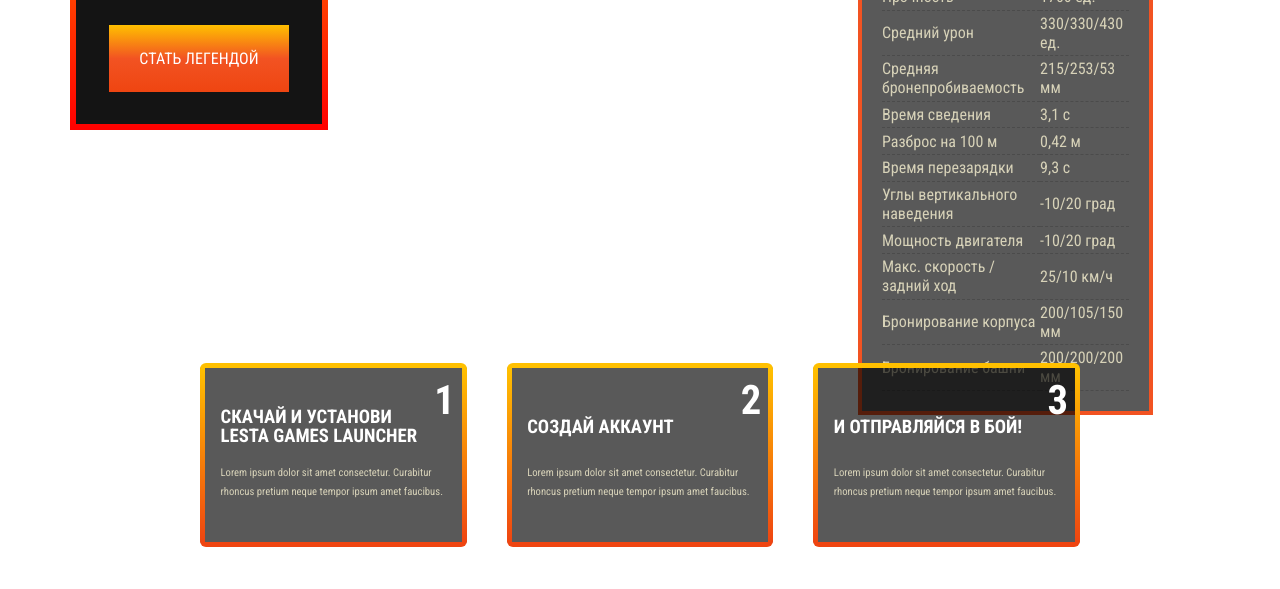
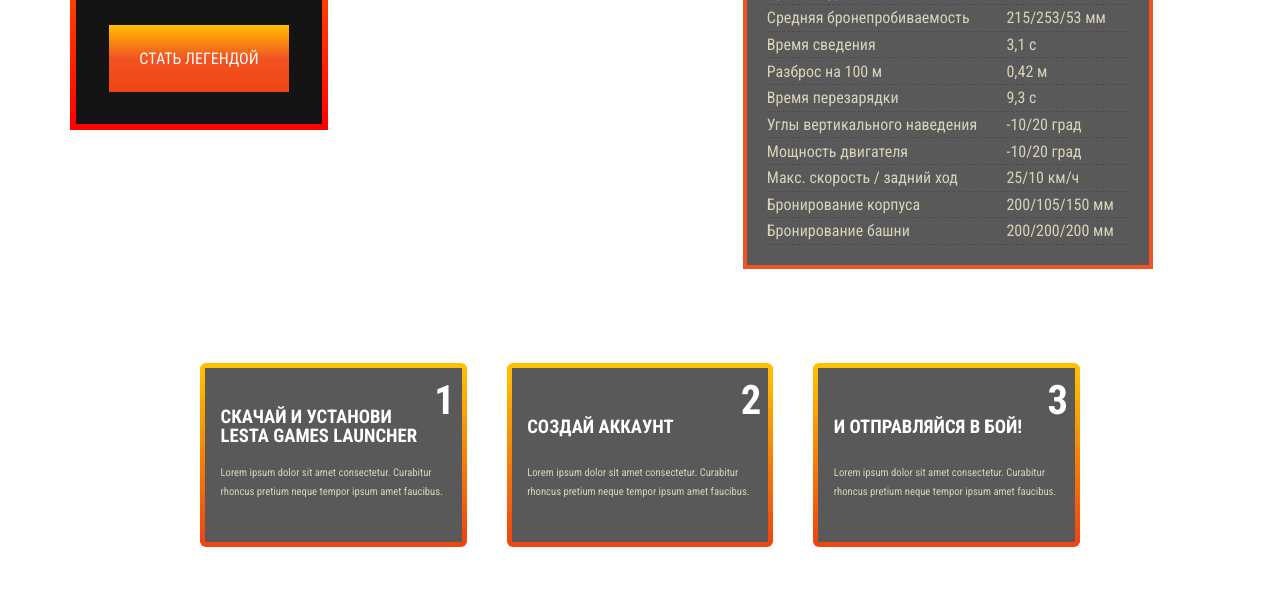
Before and after one commit to SnXnJr/lesta-test, a website with bundled scripts: page src/index.html in a window 1280 px wide. Shown: the part 211-800 px from the top of the page. Built offline with nearby package versions, Linux system fonts and the light colour scheme.

Commit message:
fix content width

```diff
--- a/src/assets/scss/index.scss
+++ b/src/assets/scss/index.scss
@@ -102,7 +102,7 @@ header{
     padding: 1.563vw;
     background: rgba(0, 0, 0, 0.65);
     border: 4px solid #F25322;
-    max-width: 23.021vw;
+    max-width: 32.021vw;
     width: 100%;
     .inner{
         position: relative;
```
Also changed, not shown: 4 other files.
